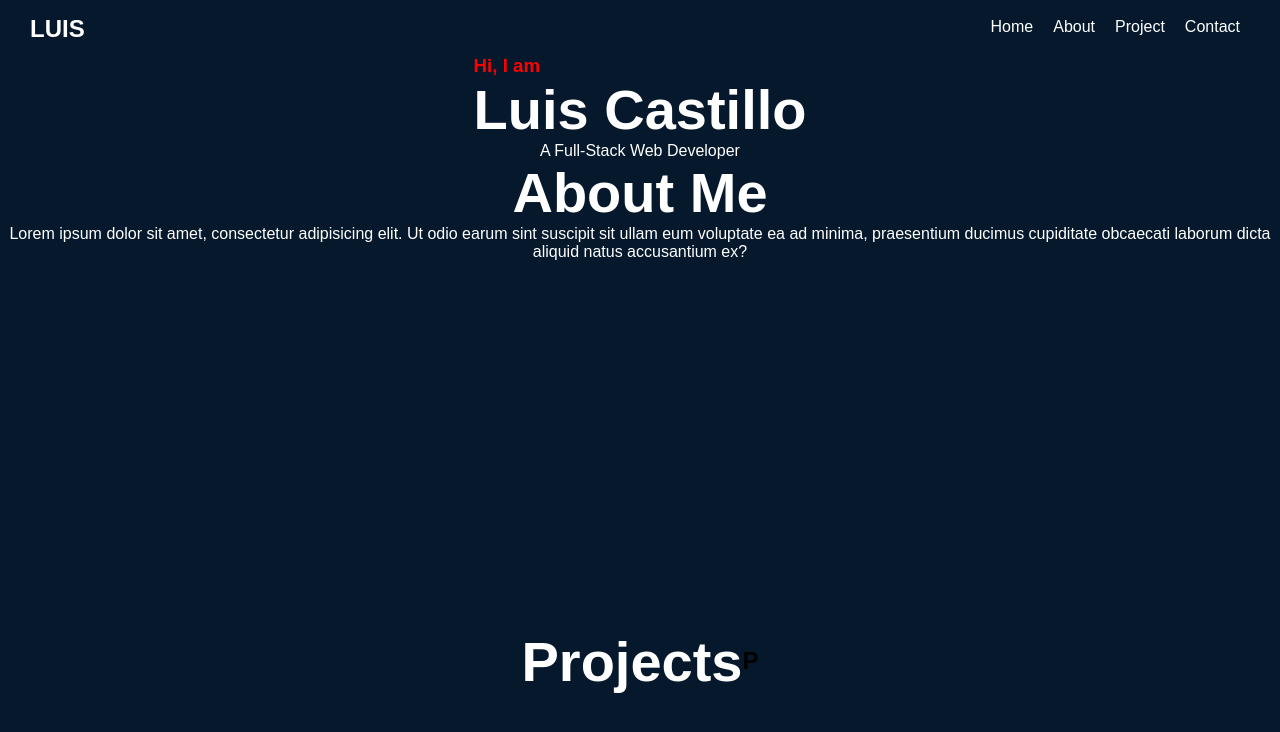
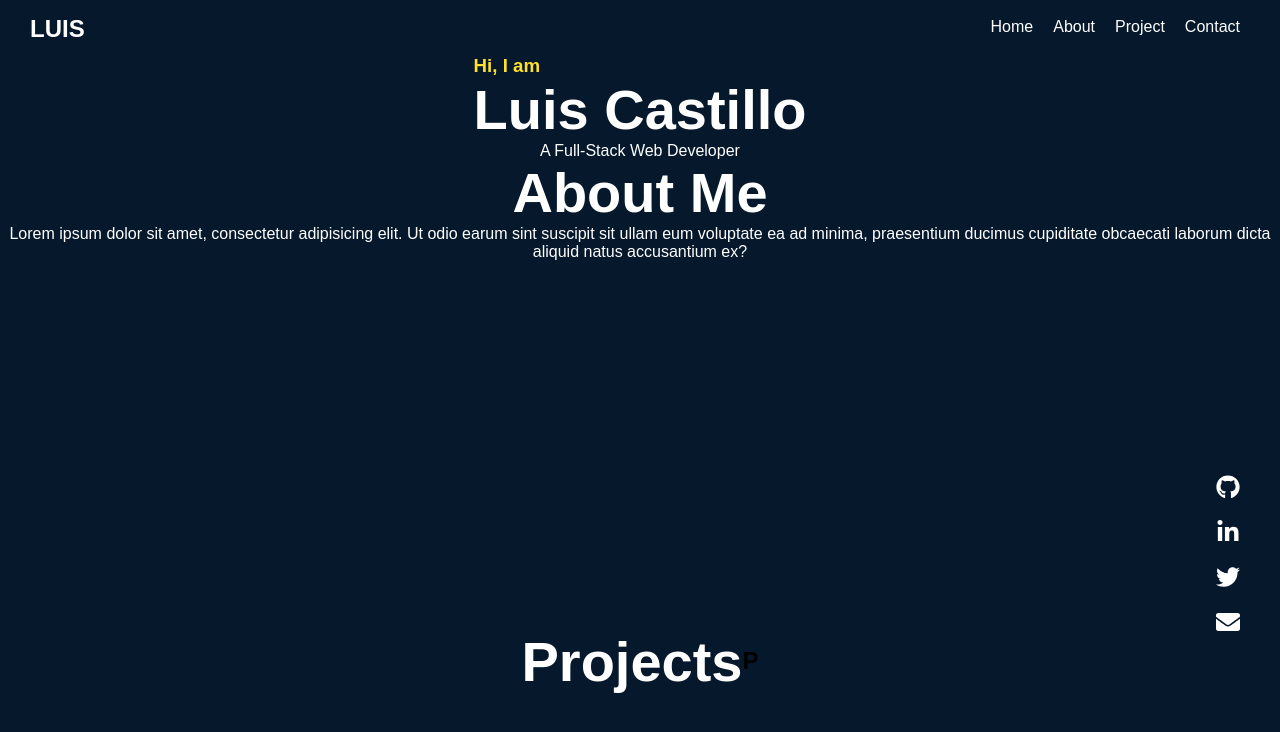
Before and after one commit to LuisCastilloKC/luis-castillo-portfolio, a React (Create React App) app: page / in a window 1280 px wide. Shown: the top 732 px of the page. Built offline with nearby package versions, Linux system fonts and the light colour scheme.

Commit message:
add socialMedia, style

```diff
--- a/src/components/Navbar/RightNav.jsx
+++ b/src/components/Navbar/RightNav.jsx
@@ -1,7 +1,5 @@
 import React from 'react';
 import { LinkStyled,  RightNavStyled } from '../../styles/Nav'
-//import { FaEnvelope, FaGithub, FaLinkedinIn, FaTwitter} from 'react-icons/fa'
-
 
 const RightNav = ({ open }) => {
 
@@ -13,10 +11,6 @@ const RightNav = ({ open }) => {
             <li><LinkStyled to='/#about'>About</LinkStyled></li>
             <li><LinkStyled to='/#projects'>Project</LinkStyled></li>
             <li><LinkStyled to='/#contact'>Contact</LinkStyled></li>
-            {/* <FaGithub />
-            <FaTwitter />
-            <FaEnvelope />
-            <FaLinkedinIn />   */}
         </RightNavStyled>
       </div>
       </>
--- a/src/pages/Home.jsx
+++ b/src/pages/Home.jsx
@@ -1,9 +1,13 @@
 import React from 'react';
 import { HomeContainerStyled } from '../styles/Container';
+import { FaEnvelope, FaGithub, FaLinkedinIn, FaTwitter} from 'react-icons/fa'
+import { SocialMedia } from '../styles/SocialMedia';
+
 
 
 const Home = () => {
     return(
+    <>
         <HomeContainerStyled>
               <div>
                 <h3>Hi, I am</h3>
@@ -11,6 +15,21 @@ const Home = () => {
                 <p>A Full-Stack Web Developer</p>
             </div>
         </HomeContainerStyled>
+        <SocialMedia>
+            <div>
+                <a href="https://github.com/LuisCastilloKC" rel="noreferrer" target="_blank"><FaGithub /></a>
+            </div>
+            <div>
+                <a href="https://www.linkedin.com/in/luis-castillokc" rel="noreferrer" target="_blank"><FaLinkedinIn /></a>
+            </div>
+            <div>
+                <a href="https://twitter.com/LuisCastilloKC" rel="noreferrer" target="_blank"><FaTwitter /></a>
+            </div>
+            <div>
+                <a href="mailto:mr.luiscastillo@gmail.com" rel="noreferrer" target="_blank"><FaEnvelope /></a>
+            </div>
+        </SocialMedia>
+    </>
     );
 };
 
--- a/src/pages/Projects.jsx
+++ b/src/pages/Projects.jsx
@@ -4,9 +4,7 @@ import { ProjectsContainerStyled } from '../styles/Container';
 const Projects = () => {
     return (
         <ProjectsContainerStyled>
-            <div>
-                <h1>Projects</h1>
-            </div>
+            <h1>Projects</h1>
             <div>
                 <h2>P</h2>
             </div>
--- a/src/pages/about.jsx
+++ b/src/pages/about.jsx
@@ -6,6 +6,7 @@ const About = () => {
         <AboutContainerStyled>
             <div>
                 <h1>About Me</h1>
+
                 <p>Lorem ipsum dolor sit amet, consectetur adipisicing elit.
                     Ut odio earum sint suscipit sit ullam eum voluptate ea
                     ad minima, praesentium ducimus cupiditate obcaecati laborum dicta aliquid natus accusantium ex?</p>
--- a/src/styles/Container.js
+++ b/src/styles/Container.js
@@ -10,7 +10,7 @@ export const HomeContainerStyled = styled.div`
     }
 
     h3 {
-         color: red;
+         color: #fee12b;
     }
 
     p {
@@ -23,8 +23,8 @@ export const HomeContainerStyled = styled.div`
 export const AboutContainerStyled = styled.div`
     display: flex;
     justify-content: center;
-    align-items: center;
     text-align: center;
+
 
     h1 {
 
--- a/src/styles/Nav.js
+++ b/src/styles/Nav.js
@@ -22,33 +22,6 @@ export const LinkStyled = styled(Link)`
     text-decoration: none;
 `
 
-export const UlStyled = styled.ul`
-    list-style: none;
-    display: flex;
-    flex-flow: row nowrap;
-    align-items: center;
-
-    li {
-    padding: 18px 10px;
-  }
-
-  @media (max-width: 768px) {
-    flex-flow: column nowrap;
-    background-color: #0D2538;
-    position: fixed;
-    transform: ${({ open }) => open ? 'translateX(0)' : 'translateX(100%)'};
-    top: 0;
-    right: 0;
-    height: 100vh;
-    width: 300px;
-    padding-top: 3.5rem;
-    transition: transform 0.3s ease-in-out;
-
-    li {
-      color: #fff;
-    }
-  }
-`;
 
 export const RightNavStyled = styled.div`
     list-style: none;
--- /dev/null
+++ b/src/styles/SocialMedia.js
@@ -0,0 +1,26 @@
+import styled from "styled-components";
+
+export const SocialMedia = styled.div`
+    font-size: 1.5em;
+    margin-top: 300px;
+    position: fixed;
+    right: 20px;
+
+    a{
+        color: #fff;
+    }
+
+    a:hover {
+        color: #fee12b;
+    }
+
+    div{
+        margin: 15px 20px 0px 25px;
+        color: #fff;
+    }
+
+    @media (max-width: 768px) {
+        left: 20px;
+    }
+
+`;
```
